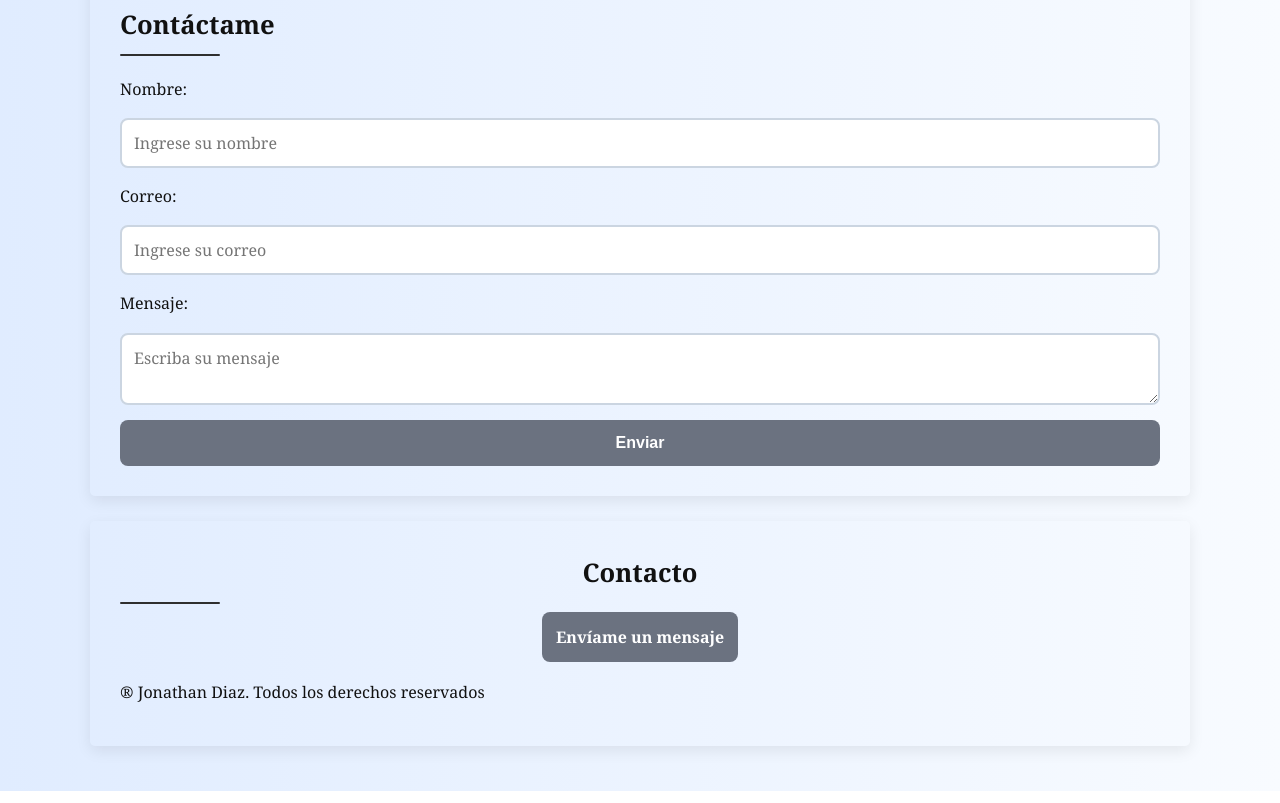
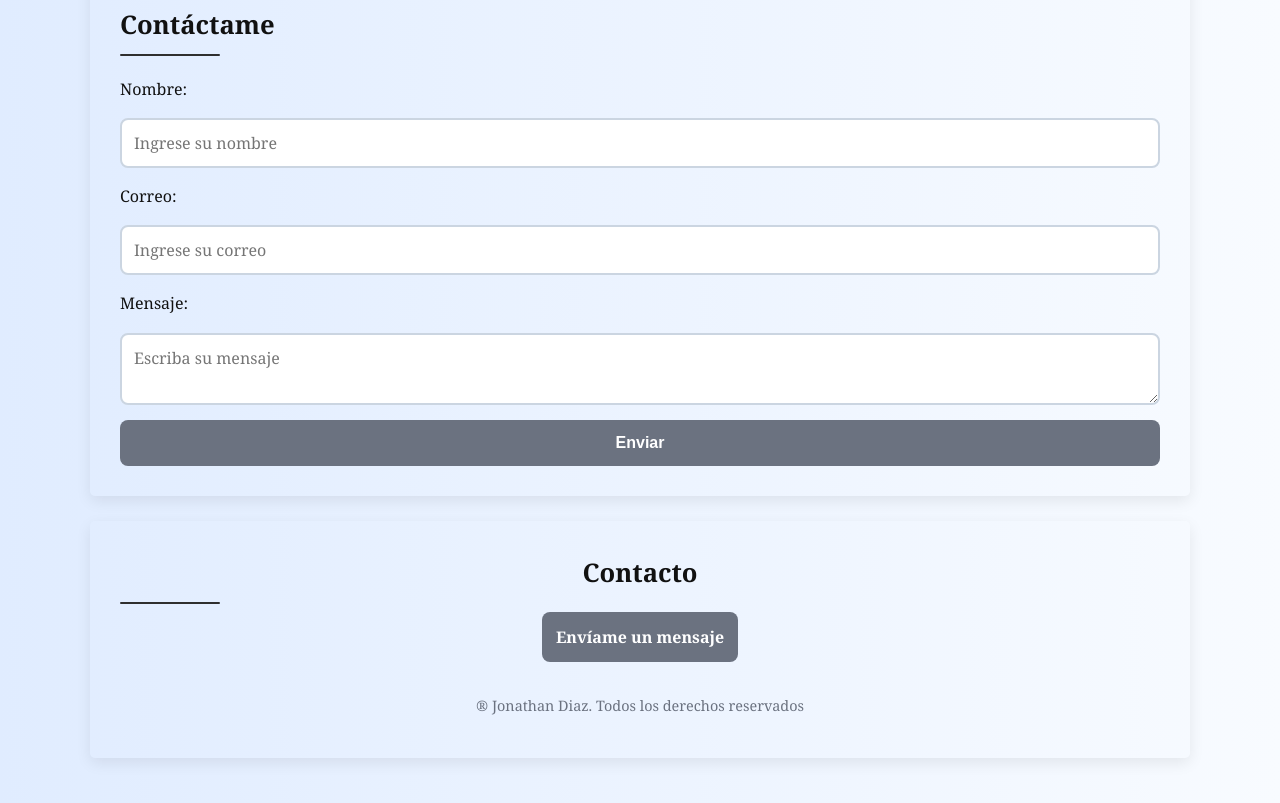
Before and after one commit to Jonas-Dz/Web-Programming, a plain HTML site: page 1er P/Landing Page/index.html in a window 1280 px wide. Shown: the part 2747-3550 px from the top of the page. Drawn offline with Linux system fonts and the light colour scheme.

Commit message:
Modificacion README y estilos

```diff
--- a/1er P/Landing Page/style.css
+++ b/1er P/Landing Page/style.css
@@ -1,7 +1,3 @@
-/* =========================================
-   VARIABLES GLOBALES
-   Colores, sombras y medidas reutilizables
-========================================= */
 :root{
     --negro:#111111;
     --gris-oscuro:#2f2f2f;
@@ -11,7 +7,6 @@
     --vino:#7b1e3a;
     --vino-hover:#5c132b;
     --vino-subtitulos:#802e30;
-    --blanco-hueso:#fffbf4;
 
     --sombra:0 5px 15px rgba(0,0,0,.08);
     --hover:0 10px 22px rgba(0,0,0,.14);
@@ -21,10 +16,6 @@
 }
 
 
-/* =========================================
-   RESETEO GENERAL
-   Elimina márgenes predeterminados del navegador
-========================================= */
 *{
     margin:0;
     padding:0;
@@ -32,10 +23,6 @@
 }
 
 
-/* =========================================
-   HTML
-   Hace scroll suave entre secciones
-========================================= */
 html{
     scroll-behavior:smooth;
 }
@@ -58,20 +45,12 @@ body{
 }
 
 
-/* =========================================
-   CONTENEDOR PRINCIPAL
-   Limita ancho del contenido
-========================================= */
 main{
     max-width:1100px; /* Máximo ancho */
     margin:auto; /* Centra el contenido */
 }
 
 
-/* =========================================
-   HEADER
-   Sección principal de presentación
-========================================= */
 header{
 
     background:linear-gradient(120deg,var(--negro),var(--vino));
@@ -103,10 +82,6 @@ header h4{
 }
 
 
-/* =========================================
-   BLOQUES PRINCIPALES
-   Tarjetas visuales para secciones
-========================================= */
 section,
 article,
 footer{
@@ -148,13 +123,12 @@ h3{
     margin-bottom:20px;
 
     position:relative;
-    /* Permite posicionar pseudo-elemento */
 
     padding-bottom:10px;
 }
 
 
-/* Línea decorativa debajo del título */
+/* linea bajo titulo */
 h3::after{
 
     content:"";
@@ -361,6 +335,12 @@ footer a:hover{
     transform:scale(1.02);
 }
 
+footer p{
+    margin-top:15px;
+    color:var(--gris);
+    font-size:0.9rem;
+    text-align:center;
+}
 
 /* =========================================
    RESPONSIVE DESIGN
```
Also changed, not shown: 1er P/Landing Page/README.md.
